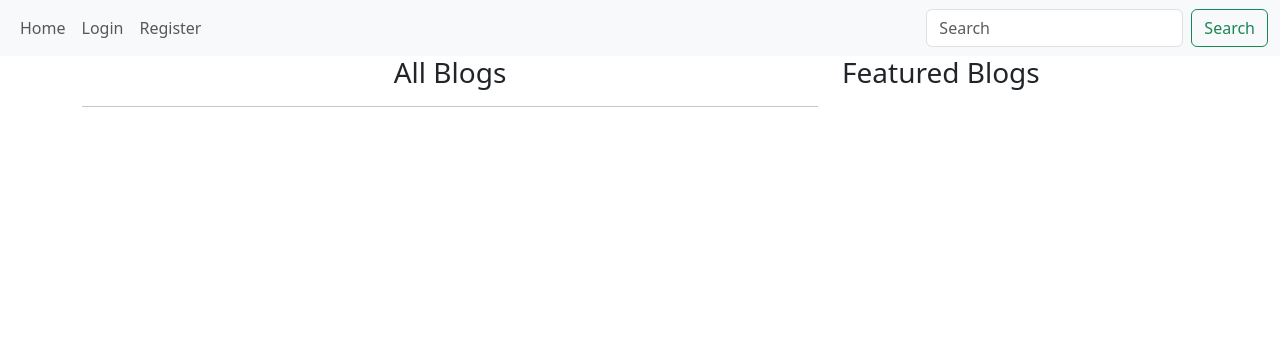
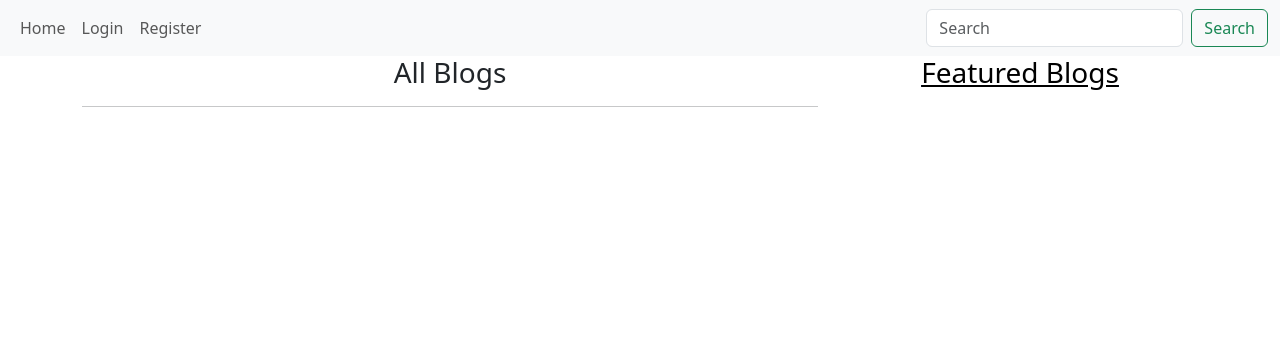
Before and after one commit to SampurnaC/django_blog_application, a Django app: page / in a window 1280 px wide. Shown: the top 356 px of the page. Run offline with Django 4.2, Linux system fonts and the light colour scheme; data that the repository does not hold is empty; parts of the project's set-up code (start-up, migrations or seed data) failed here and were passed over; some libraries are stand-ins or nearby versions.

Commit message:
add link to featured posts on home page

```diff
--- a/blog/templates/blog/home.html
+++ b/blog/templates/blog/home.html
@@ -25,7 +25,7 @@
 
 
 {% block content1 %}
-  <h3>Featured Blogs</h3>
+<a href="{% url 'blog:blog-featured' %}"><h3 class="text-center post-title">Featured Blogs</h3></a>
   <ul class="list-group">
     {% for post in featured_posts %}
     <li class="list-group-item list-group-item-light">
```
